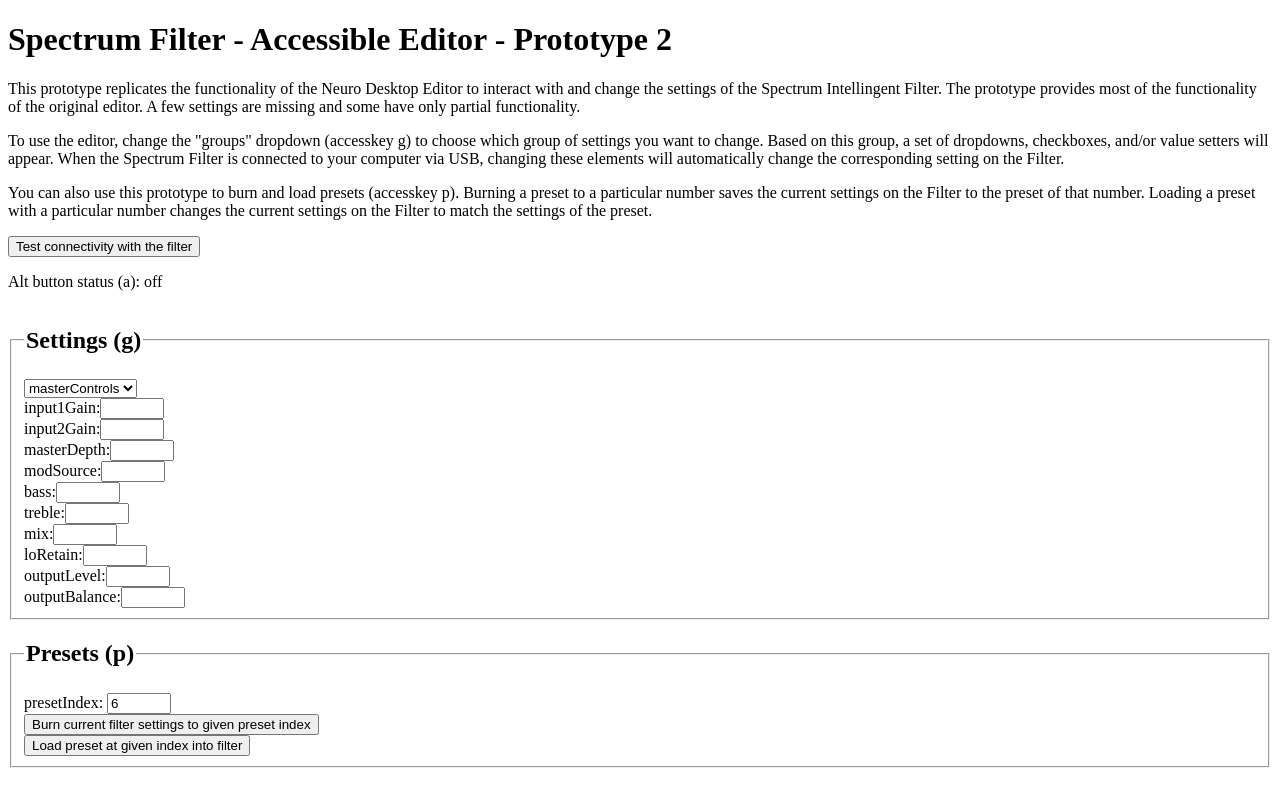
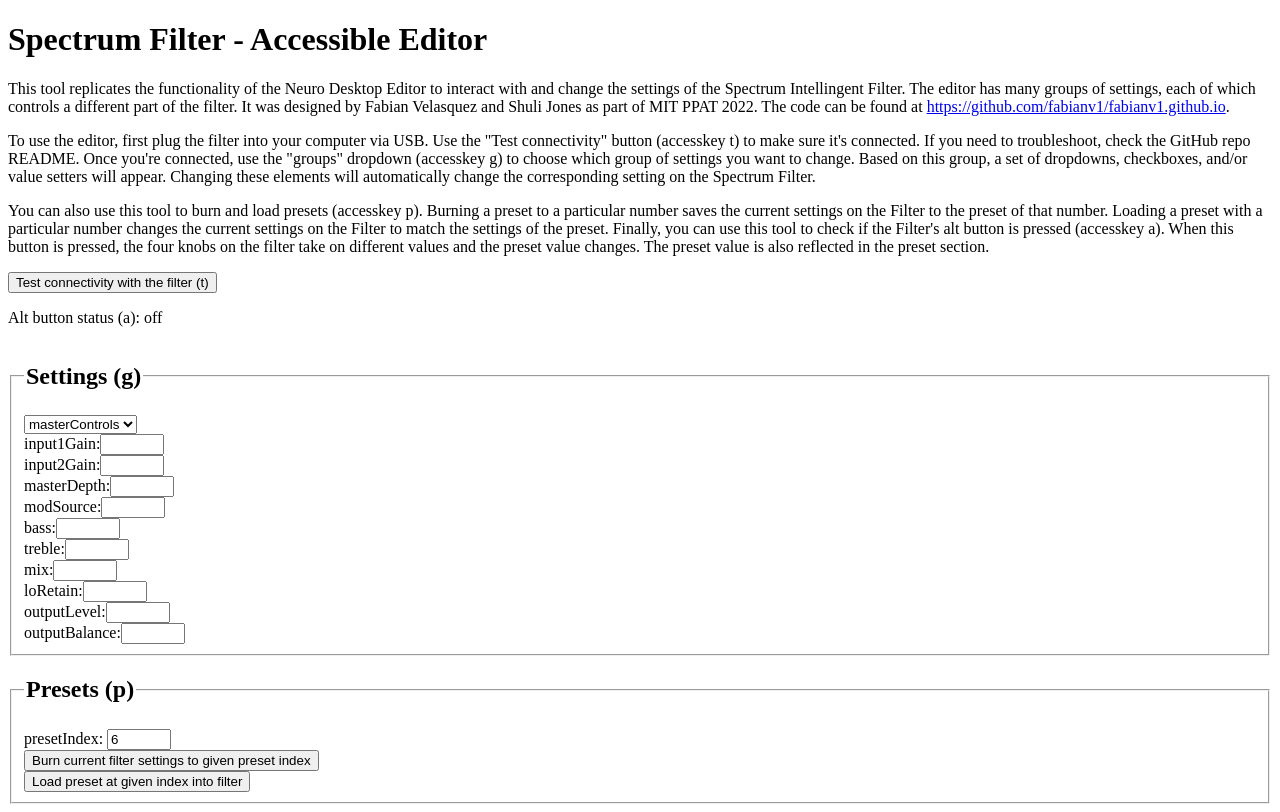
Before and after one commit to fabianv1/fabianv1.github.io, a plain HTML site: page filter-editor/index.html in a window 1280 px wide. Drawn offline with Linux system fonts and the light colour scheme.

Commit message:
Update basic information

```diff
--- a/filter-editor/index.html
+++ b/filter-editor/index.html
@@ -4,30 +4,35 @@
     <meta charset="UTF-8">
     <meta name="viewport" content="width=device-width, initial-scale=1.0">
     <meta http-equiv="X-UA-Compatible" content="ie=edge">
-    <title>Spectrum Filter - Accessible Editor - Prototype 2</title>
+    <title>Spectrum Filter - Accessible Editor</title>
   </head>
   <body>
-	  <h1 tabindex="0">Spectrum Filter - Accessible Editor - Prototype 2</h1>
+	  <h1 tabindex="0">Spectrum Filter - Accessible Editor</h1>
       <p tabindex="0">
-        This prototype replicates the functionality of the Neuro Desktop Editor
+        This tool replicates the functionality of the Neuro Desktop Editor
         to interact with and change the settings of the Spectrum Intellingent Filter.
-        The prototype provides most of the functionality of the original editor. A few settings
-        are missing and some have only partial functionality.
+        The editor has many groups of settings, each of which controls a different part of the filter.
+        It was designed by Fabian Velasquez and Shuli Jones as part of MIT PPAT 2022. The code can be found at
+        <a href="https://github.com/fabianv1/fabianv1.github.io">https://github.com/fabianv1/fabianv1.github.io</a>.
       </p>
       <p tabindex="0">
-        To use the editor, change the "groups" dropdown (accesskey g) to choose which group of settings
+        To use the editor, first plug the filter into your computer via USB. Use the "Test connectivity"
+        button (accesskey t) to make sure it's connected. If you need to troubleshoot, check the GitHub
+        repo README. Once you're connected, use the "groups" dropdown (accesskey g) to choose which group of settings
         you want to change. Based on this group, a set of dropdowns, checkboxes, and/or value setters will appear.
-        When the Spectrum Filter is connected to your computer via USB, changing these elements will automatically
-        change the corresponding setting on the Filter.
+        Changing these elements will automatically change the corresponding setting on the Spectrum Filter.
       </p>
       <p tabindex="0">
-        You can also use this prototype to burn and load presets (accesskey p). Burning a preset to a particular
+        You can also use this tool to burn and load presets (accesskey p). Burning a preset to a particular
         number saves the current settings on the Filter to the preset of that number. Loading a preset with a
         particular number changes the current settings on the Filter to match the settings of the preset.
+        Finally, you can use this tool to check if the Filter's alt button is pressed (accesskey a). When this button is pressed,
+        the four knobs on the filter take on different values and the preset value changes. The preset value is also
+        reflected in the preset section.
       </p>
 
     <div>
-      <button onclick="testMessages()">Test connectivity with the filter</button>
+      <button onclick="testMessages()" accesskey="t">Test connectivity with the filter (t)</button>
       <span id="testResult" tabindex="0"></span>
     </div>
 
--- a/filter-editor/messages.js
+++ b/filter-editor/messages.js
@@ -290,6 +290,7 @@
 function testMessages() {
   if (navigator.requestMIDIAccess) {navigator.requestMIDIAccess({ sysex: true })
     .then((access) => {
+      document.getElementById('testResult').innerText = "Beginning test. Please wait a few seconds.";
       const output = access.outputs.values().next().value;
       output.open();
       const input = access.inputs.values().next().value;
@@ -302,7 +303,7 @@
       output.send(msg);
       setTimeout(function() {
         if (document.getElementById('testResult').innerText !== "Filter connected.") {
-          document.getElementById('testResult').innerText = "Filter not connected."
+          document.getElementById('testResult').innerText = "Filter not connected.";
         }
       }, 5000); // wait five seconds
     })
```
